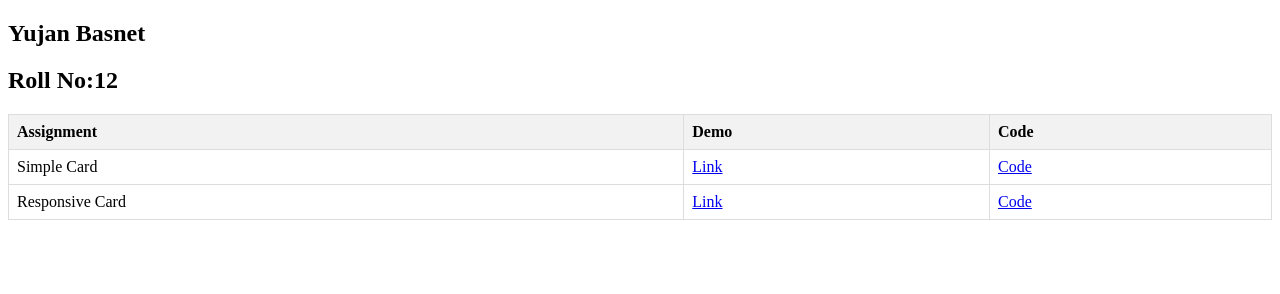
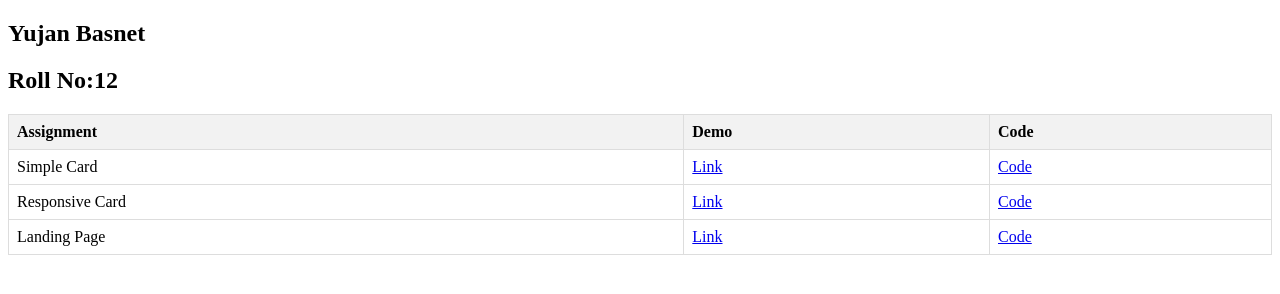
Before and after one commit to Yujan3333/Yujan3333.github.io, a plain HTML site: page index.html in a window 1280 px wide. Drawn offline with Linux system fonts and the light colour scheme.

Commit message:
Updated table Landing Page

```diff
--- a/index.html
+++ b/index.html
@@ -55,6 +55,11 @@
           <td><a href="https://yujan3333.github.io/CSS/2-Responsive%20Card/index.html" target="_blank"> Link </a></td>
           <td><a href="https://github.com/Yujan3333/Yujan3333.github.io/tree/master/CSS/2-Responsive%20Card" target="_blank"> Code </a></td>
         </tr>
+        <tr>
+          <td>Landing Page</td>
+          <td><a href="https://yujan3333.github.io/CSS/3-Landing%20Page/" target="_blank"> Link </a></td>
+          <td><a href="https://github.com/Yujan3333/Yujan3333.github.io/tree/master/CSS/3-Landing%20Page" target="_blank"> Code </a></td>
+        </tr>
       </tbody>
     </table>
   </body>
```
